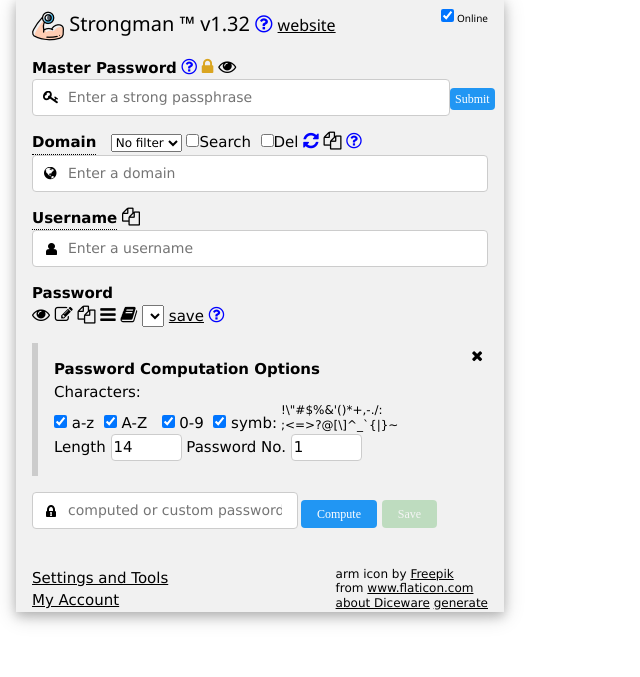
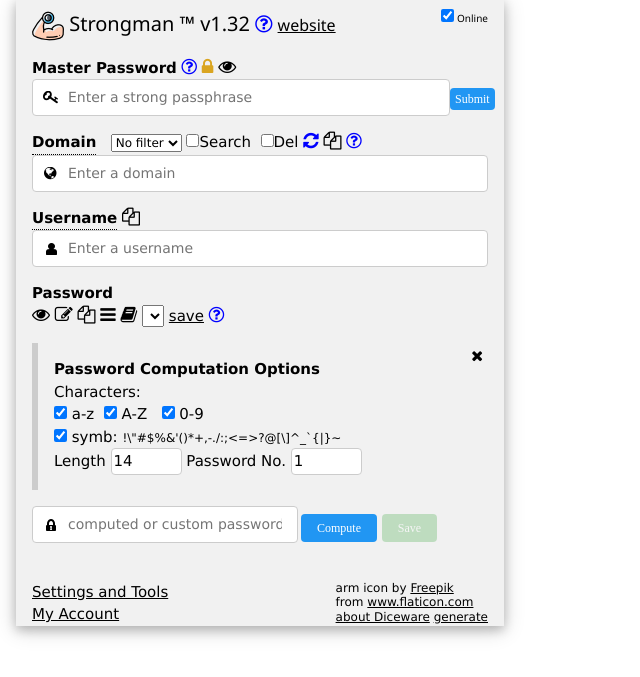
Before and after one commit to lstandish/strongman, a PHP site: page / in a window 1280 px wide, after a click on "Password Computation Options". Shown: the part 17-694 px from the top of the page, without its empty margins (0-640 px from the left). Run offline with PHP 8.4, Linux system fonts and the light colour scheme; lists and menus that the app fills with data are empty.

Commit message:
adjust symbols list placement in Password Computation Options

```diff
--- a/index.php
+++ b/index.php
@@ -1741,7 +1741,7 @@
 <p>
   <label><strong>Password Computation Options</strong> <i class="fa fa-close w3-display-topright" style="padding-top:5px; padding-right:5px;" onclick="togAccordian('optionsdiv');"></i></label><br>
 Characters:<br><input type="checkbox" id="lcase" name="lcase" value="1" checked>&nbsp;a-z &nbsp;<input type="checkbox" id="ucase" name="ucase" value="2" checked>&nbsp;A-Z &nbsp;
-<input type="checkbox" id="num" name="num" value="4" checked>&nbsp;0-9 &nbsp;<input type="checkbox" id="symb" name="symb" value="8" checked>&nbsp;symb:<span style="line-height:90%; vertical-align: 100%;"><span style="position:absolute; padding-left:4px;"><small>!\&quot;#$%&amp;&apos;()*+,-./:<br>;&lt;=&gt;?@[\]^_`{|}~</small></span></span><br>
+<input type="checkbox" id="num" name="num" value="4" checked>&nbsp;0-9<br><input type="checkbox" id="symb" name="symb" value="8" checked>&nbsp;symb:<span style="line-height:90%;"> <small>!\&quot;#$%&amp;&apos;()*+,-./:;&lt;=&gt;?@[\]^_`{|}~</small></span><br>
 Length&nbsp;<input class="w3-border w3-round" type="number" id="len" name="len" value="14" size="2" maxlength="2" min="4" max="35" onblur="validatelen(this);">
  Password No.&nbsp;<input class="w3-border w3-round" type="number" id="incr" name="incr" value="1" size="2" maxlength="2" min="1" max="99" onblur="validateincr(this);" title="Increment to calculate a new password">
 </p>
```
